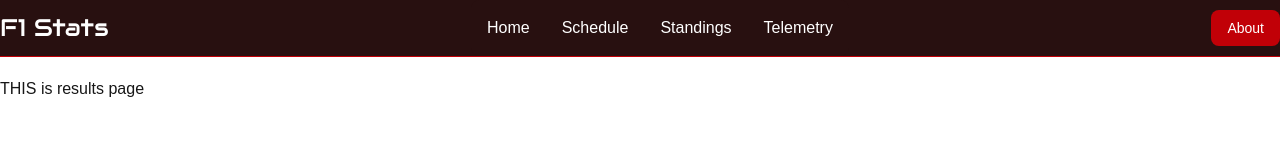
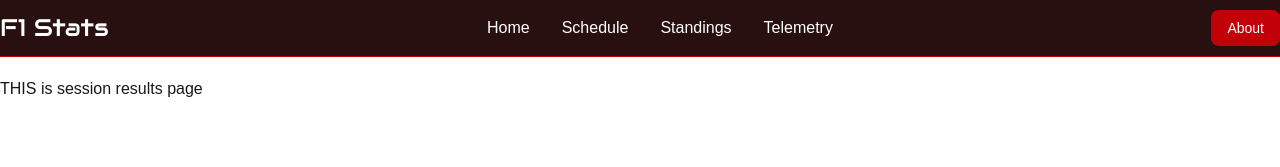
Before and after one commit to loudsheep/f1-stats-web, a Next.js app: page /results/1/1/1 in a window 1280 px wide. Shown: the top 167 px of the page. Built offline with nearby package versions, Linux system fonts and the light colour scheme.

Commit message:
feat: links to results pages in schedule

```diff
--- a/app/results/[season]/[round]/[session]/page.tsx
+++ b/app/results/[season]/[round]/[session]/page.tsx
@@ -1,9 +1,9 @@
 import React from 'react'
 
-export default function Result() {
+export default function SessionResult() {
   return (
     <div>
-      THIS is results page
+      THIS is session results page
     </div>
   )
 }
--- /dev/null
+++ b/app/results/[season]/[round]/page.tsx
@@ -0,0 +1,9 @@
+import React from 'react'
+
+export default function RoundResult() {
+  return (
+    <div>
+      this is round result page
+    </div>
+  )
+}
--- a/components/EventCard.tsx
+++ b/components/EventCard.tsx
@@ -7,6 +7,9 @@ type EventCardProps = {
     Location: string;
     EventDate: string;
     EventName: string;
+    Season: number,
+    RoundNumber: number,
+    EventFormat: string,
 };
 
 export default function EventCard({
@@ -14,9 +17,11 @@ export default function EventCard({
     Location,
     EventDate,
     EventName,
+    Season,
+    RoundNumber
 }: EventCardProps) {
     return (
-        <a href="" className="">
+        <a href={`/results/${Season}/${RoundNumber}`} className="">
             <div className="h-full flex flex-col justify-between">
                 <div className="relative w-full">
                     <div className="opacity-25 pointer-events-none">
--- a/types/schedule.ts
+++ b/types/schedule.ts
@@ -1,4 +1,5 @@
 export type Event = {
+    Season: number,
     RoundNumber: number;
     Country: string;
     Location: string;
```
